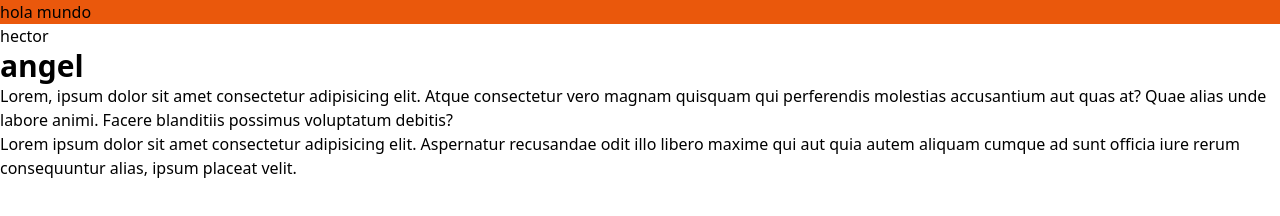
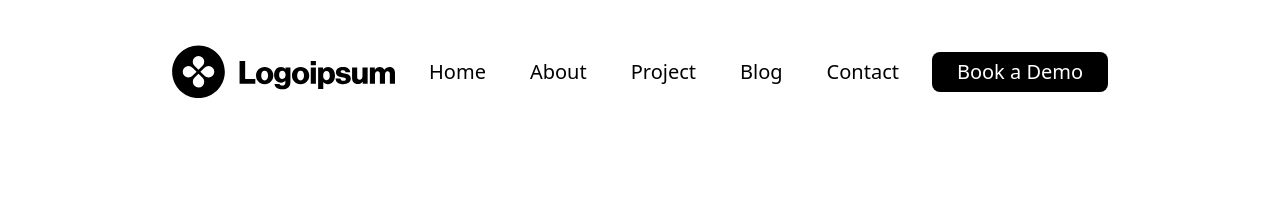
Before and after one commit to angeldavidp/proyecto-primero, a website: page src/index.html in a window 1280 px wide. Drawn offline with Linux system fonts and the light colour scheme.

Commit message:
Style: create the header and including new images

```diff
--- a/src/index.html
+++ b/src/index.html
@@ -3,17 +3,28 @@
 <head>
     <meta charset="UTF-8">
     <meta name="viewport" content="width=device-width, initial-scale=1.0">
+    <link href="https://fonts.googleapis.com/css2?family=Fraunces:ital,opsz,wght@0,9..144,100..900;1,9..144,100..900&display=swap" rel="stylesheet">
     <link rel="stylesheet" href="./css/output.css">
     <title>Document</title>
 </head>
 <body>
 
-<h1 class="bg-orange-600">hola mundo</h1>
-<h2> hector</h2>
+    <header class=" flex place-content-center">
+        <div class=" flex place-items-center justify-between w-9/12 h-36 p-3">
+            <img class="w-56 relative m" src="./img/logoDark.svg" alt="logoprincipal">
+            <ul class="text-xl flex place-content-center gap-11 ">
+                <li> <a class="hover:text-orange-700" href="#">Home</a> </li>
+                <li> <a class="hover:text-purple-700" href="#">About</a> </li>
+                <li> <a class="hover:text-yellow-700" href="#">Project</a> </li>
+                <li> <a class="hover:text-green-700" href="#">Blog</a> </li>
+                <li> <a class="hover:text-blue-700" href="#">Contact</a> </li>
+            </ul>
 
-<h2 class="font-bold text text-3xl">angel</h2>
-<p>Lorem, ipsum dolor sit amet consectetur adipisicing elit. Atque consectetur vero magnam quisquam qui perferendis molestias accusantium aut quas at? Quae alias unde labore animi. Facere blanditiis possimus voluptatum debitis?</p>
-<p>Lorem ipsum dolor sit amet consectetur adipisicing elit. Aspernatur recusandae odit illo libero maxime qui aut quia autem aliquam cumque ad sunt officia iure rerum consequuntur alias, ipsum placeat velit.</p>
+            <button class="boton-nav bg-black text-white w-44 h-10 text-xl rounded-lg">
+                Book a Demo
+            </button>
+        </div>
+    </header>
 
 </body>
 </html>
```
Also changed, not shown: src/css/output.css, src/img/Automate.svg (added), src/img/block.svg (added), src/img/cloudy.svg (added), src/img/first.svg (added), src/img/logoDark.svg (added), src/img/orbital.svg (added), src/img/upper.svg (added).
